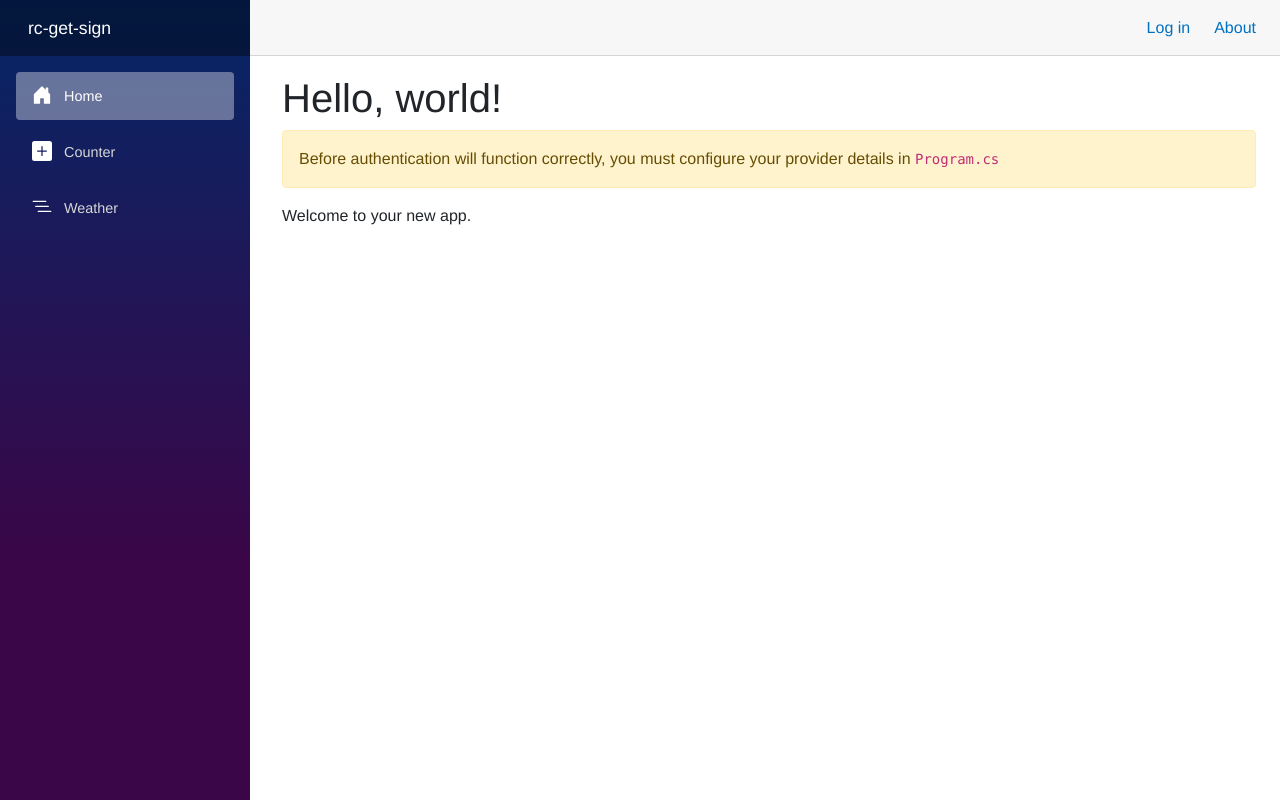
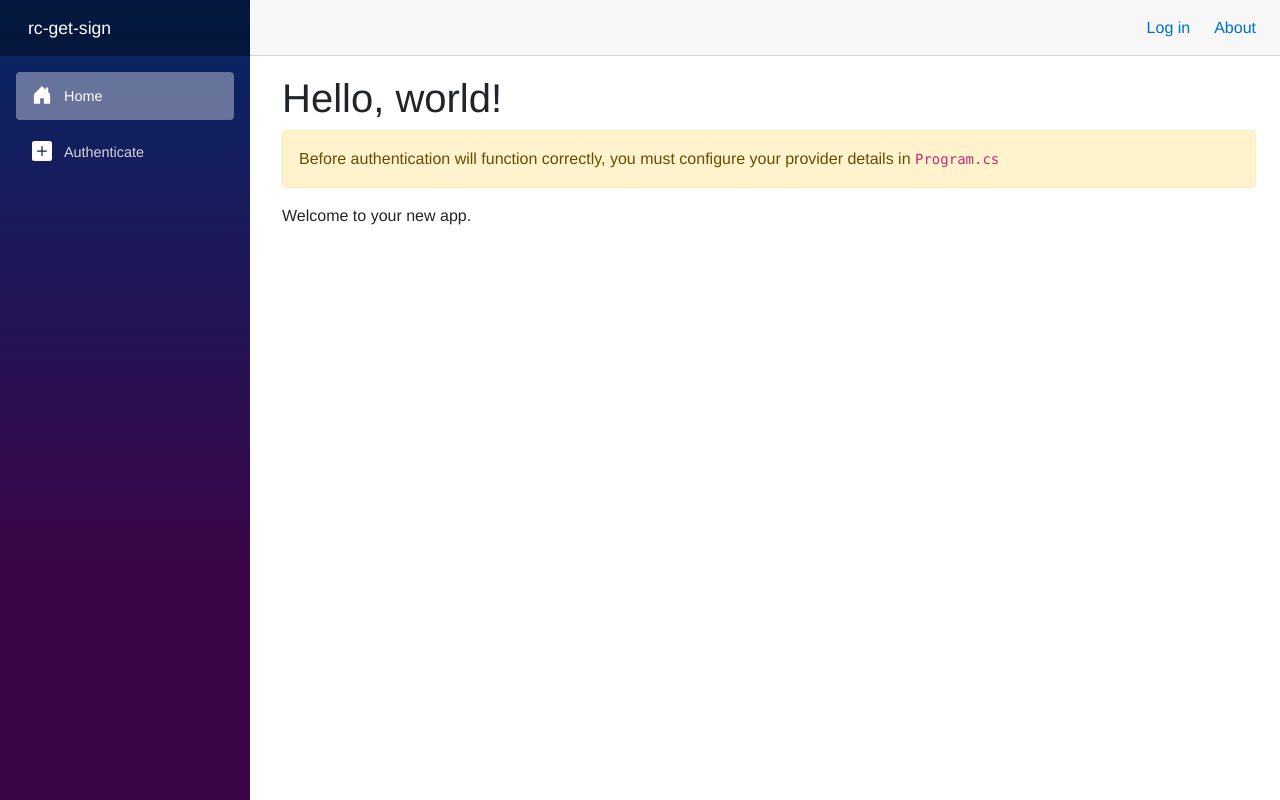
Before and after one commit to rcsign/rc-get-sign, an ASP.NET Core app: page / in a window 1280 px wide. Run offline with ASP.NET Core 8, Linux system fonts and the light colour scheme; data that the repository does not hold is empty; style sheets or scripts are compiled from the project's sources; some libraries are stand-ins or nearby versions.

Commit message:
Add auth to nav menu.

```diff
--- a/Layout/NavMenu.razor
+++ b/Layout/NavMenu.razor
@@ -15,13 +15,8 @@
             </NavLink>
         </div>
         <div class="nav-item px-3">
-            <NavLink class="nav-link" href="counter">
-                <span class="bi bi-plus-square-fill-nav-menu" aria-hidden="true"></span> Counter
-            </NavLink>
-        </div>
-        <div class="nav-item px-3">
-            <NavLink class="nav-link" href="weather">
-                <span class="bi bi-list-nested-nav-menu" aria-hidden="true"></span> Weather
+            <NavLink class="nav-link" href="auth">
+                <span class="bi bi-plus-square-fill-nav-menu" aria-hidden="true"></span> Authenticate
             </NavLink>
         </div>
     </nav>
```
